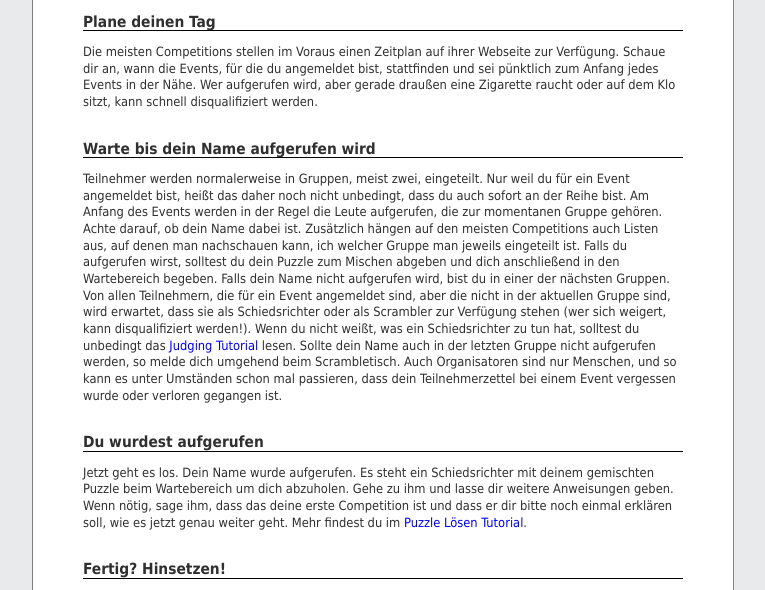
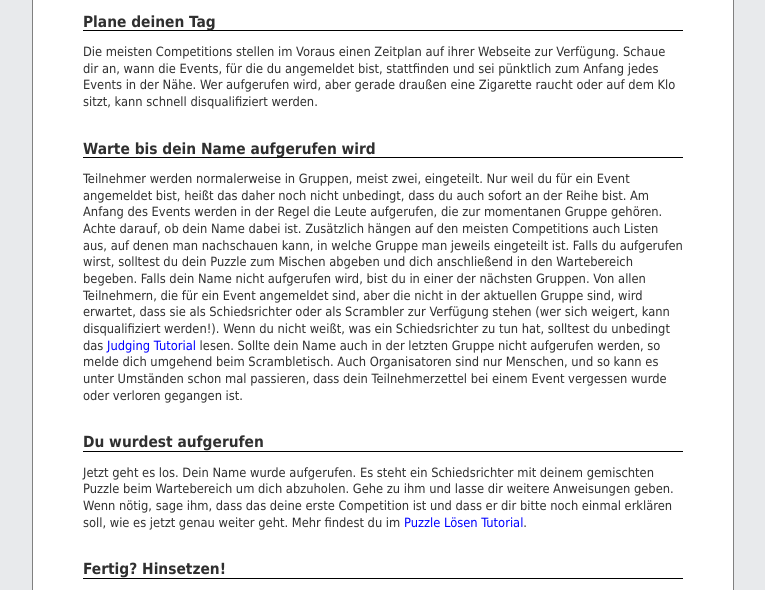
Before and after one commit to fw42/wca-tutorials-german, a PHP site: page /competitor.php in a window 1280 px wide. Shown: the part 1507-2097 px from the top of the page, without its empty margins (257-1022 px from the left). Run offline with PHP 8.4, Linux system fonts and the light colour scheme.

Commit message:
Update competitor.php

```diff
--- a/competitor.php
+++ b/competitor.php
@@ -122,7 +122,7 @@ nicht unbedingt, dass du auch
 sofort an der Reihe bist. Am Anfang des Events werden in der Regel die Leute
 aufgerufen, die zur momentanen Gruppe gehören. Achte darauf, ob dein
 Name dabei ist. Zusätzlich hängen auf den meisten Competitions auch Listen aus,
-auf denen man nachschauen kann, ich welcher Gruppe man jeweils eingeteilt ist.
+auf denen man nachschauen kann, in welche Gruppe man jeweils eingeteilt ist.
 Falls du aufgerufen wirst, solltest du dein Puzzle zum Mischen abgeben
 und dich anschließend in den Wartebereich begeben. Falls dein Name nicht
 aufgerufen wird, bist du in einer der nächsten Gruppen.
```
